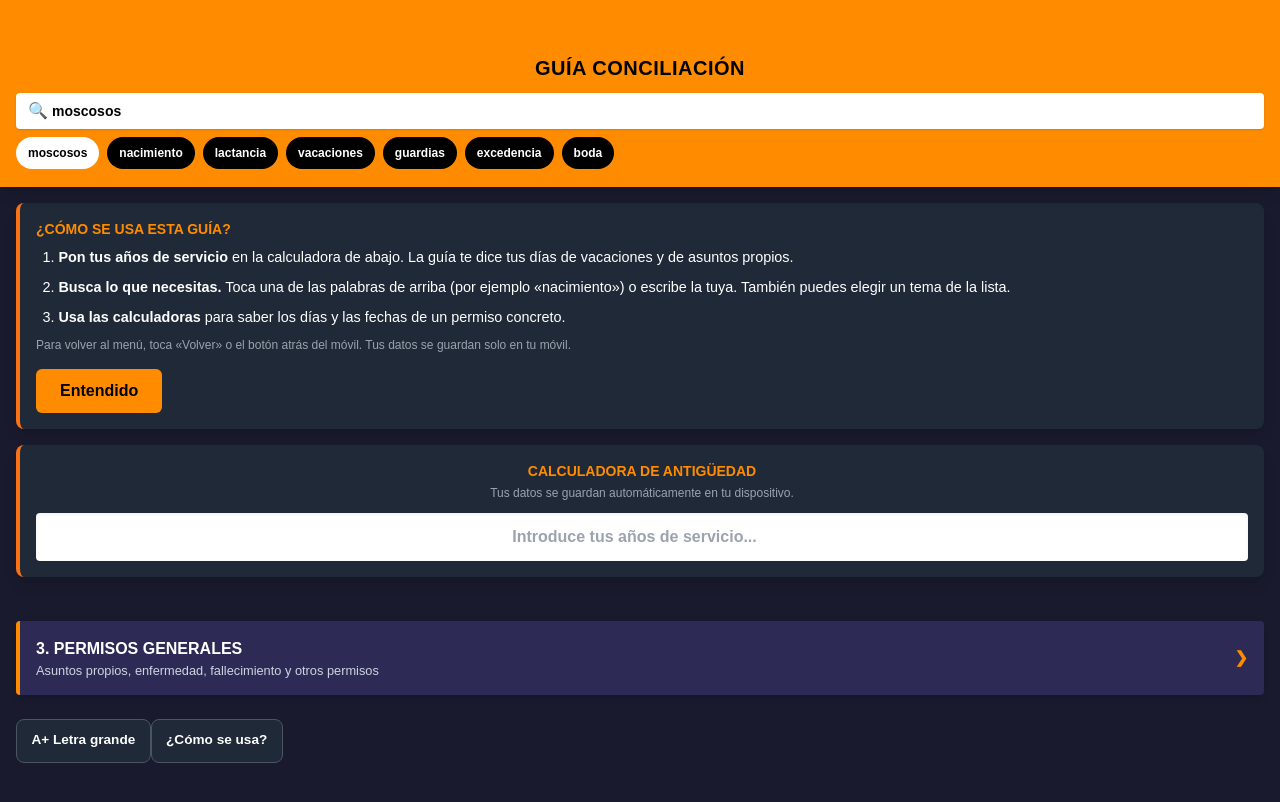
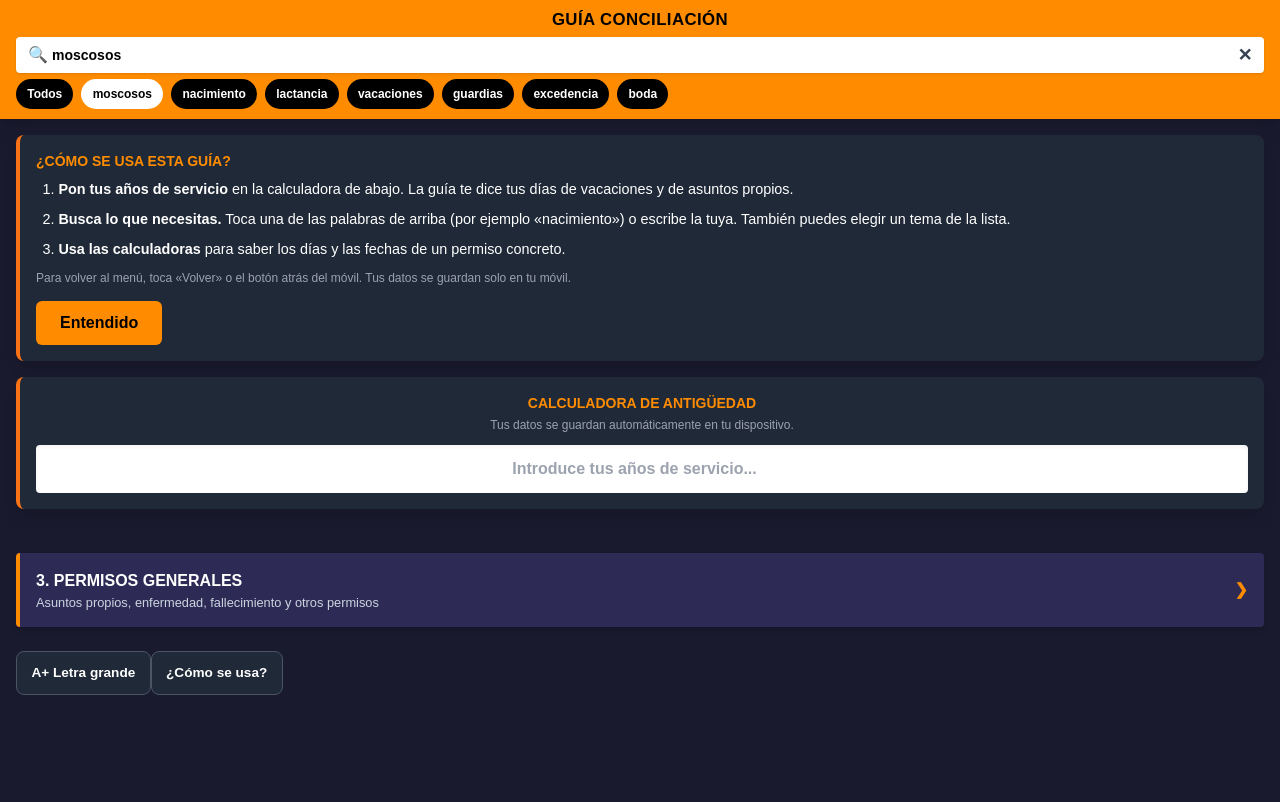
Before and after one commit to kasas1978/app-conciliacion, a plain HTML site: page index.html in a window 1280 px wide. Both pictures are taken after a click on the button "moscosos". Drawn offline with Linux system fonts and the light colour scheme.

Commit message:
Cabecera más pequeña y poder volver a empezar la búsqueda
- La cabecera pasa de 187 a 119 px en el menú y de 116 a 54 px dentro de un tema;
  se respeta la zona segura de los móviles con muesca.
- Botón «Todos» y ✕ en el buscador para quitar la búsqueda.
- El botón atrás del móvil quita la búsqueda antes de salir de la app.
- Se sube la versión de sw.js a v8.

Co-Authored-By: Claude Sonnet 5.5 <noreply@anthropic.com>
Claude-Session: https://claude.ai/code/session_01XeUQEs8jxcvoRzcuJK7ga7

```diff
--- a/index.html
+++ b/index.html
@@ -56,12 +56,21 @@
         .menu-coincidencia { font-size: 0.7rem; color: #cbd5e0; font-weight: normal; text-transform: none; display: block; margin-top: 2px; }
         .menu-sub { display: block; font-weight: 400; text-transform: none; font-size: 0.8rem; color: #cbd5e0; margin-top: 2px; line-height: 1.25; }
         html.letra-grande { font-size: 118%; }
-        .chip-busca { flex-shrink: 0; background: #000; color: #fff; font-weight: 700; font-size: 0.75rem; border-radius: 9999px; padding: 0.3rem 0.75rem; min-height: 32px; }
+        .chip-busca { flex-shrink: 0; background: #000; color: #fff; font-weight: 700; font-size: 0.75rem; border-radius: 9999px; padding: 0.2rem 0.7rem; min-height: 30px; }
         .chip-busca.activo { background: #fff; color: #000; }
         #chipsBusca { display: flex; gap: 0.5rem; overflow-x: auto; padding-bottom: 2px; margin-top: 0.5rem; }
         .btn-herramienta { background: #1f2937; color: #fff; font-weight: 700; font-size: 0.85rem; border: 1px solid #4b5563; border-radius: 0.5rem; padding: 0.6rem 0.9rem; min-height: 44px; }
         .btn-subir { position: fixed; right: 14px; bottom: 16px; z-index: 40; width: 48px; height: 48px; border-radius: 9999px; border: 0; background: #ff8c00; color: #000; font-size: 1.4rem; font-weight: 800; box-shadow: 0 2px 10px rgba(0,0,0,0.5); }
         .btn-subir.hidden { display: none; }
+        /* Cabecera compacta: en móviles con muesca se respeta la zona segura */
+        #cabecera { padding-top: max(0.6rem, calc(env(safe-area-inset-top, 0px) + 0.2rem)); padding-bottom: 0.5rem; }
+        #cabecera > .flex { margin-bottom: 0; }
+        #tituloHeader h1 { font-size: 1.05rem; }
+        #contenedorBuscador { margin-top: 0.4rem; }
+        #buscador { padding-right: 2.4rem; }
+        #chipsBusca { margin-top: 0.4rem; }
+        .btn-limpiar { position: absolute; top: 0; bottom: 0; right: 0; width: 2.4rem; display: flex; align-items: center; justify-content: center; font-size: 1.1rem; font-weight: 800; color: #374151; background: transparent; border: 0; }
+        .btn-limpiar.hidden { display: none; }
         .ayuda-lista { list-style: decimal; padding-left: 1.4rem; margin: 0; font-size: 0.9rem; line-height: 1.4; }
         .ayuda-lista li { margin-bottom: 0.6rem; }
         .ayuda-nota { font-size: 0.75rem; color: #9ca3af; margin: 0.5rem 0 0; }
@@ -86,6 +95,7 @@
         <div class="relative">
         <span class="absolute inset-y-0 left-0 flex items-center pl-3 text-gray-500">🔍</span>
         <input type="text" id="buscador" oninput="filtrarContenido()" placeholder="Buscar (ej: moscosos, guardias, adopción...)" autocomplete="off" class="w-full pl-9 pr-3 py-2 rounded text-black font-bold text-sm shadow focus:outline-none focus:ring-2 focus:ring-orange-600 transition">
+        <button type="button" id="btnLimpiarBusca" class="btn-limpiar hidden" aria-label="Quitar la búsqueda">✕</button>
         </div>
         <div id="chipsBusca" aria-label="Búsquedas rápidas"></div>
     </div>
@@ -1074,8 +1084,15 @@
 
     window.addEventListener('popstate', function (e) {
         const id = e.state && e.state.pantalla;
-        if (id && document.getElementById(id)) mostrarPantalla(id);
-        else mostrarMenu();
+        if (id && document.getElementById(id)) { mostrarPantalla(id); return; }
+        // Si se vuelve a un punto sin búsqueda, se quita la búsqueda (volver a empezar)
+        const campo = document.getElementById('buscador');
+        if (!(e.state && e.state.busqueda) && campo.value !== '') {
+            campo.value = '';
+            filtrarContenido();
+            actualizarChips();
+        }
+        mostrarMenu();
     });
 
     function mostrarPantalla(idPantalla) {
@@ -1653,11 +1670,40 @@
 
     function actualizarChips() {
         const actual = normalizar(document.getElementById('buscador').value.trim());
-        document.querySelectorAll('.chip-busca').forEach(c => c.classList.toggle('activo', normalizar(c.textContent) === actual && actual !== ''));
+        document.querySelectorAll('.chip-busca').forEach(c => {
+            const esTodos = c.classList.contains('chip-todos');
+            c.classList.toggle('activo', esTodos ? actual === '' : (normalizar(c.textContent) === actual && actual !== ''));
+        });
+        document.getElementById('btnLimpiarBusca').classList.toggle('hidden', actual === '');
+    }
+
+    // Al empezar una búsqueda se anota un paso en el historial: así el botón atrás
+    // del móvil la quita antes de salir de la app. Al vaciarla, se retrocede ese paso.
+    function gestionarHistorialBusqueda() {
+        const hay = document.getElementById('buscador').value.trim() !== '';
+        const estado = history.state || {};
+        if (hay && !estado.busqueda && !estado.pantalla) {
+            history.pushState({ pantalla: null, busqueda: true }, '', location.pathname + location.search);
+        } else if (!hay && estado.busqueda) {
+            history.back();
+        }
+    }
+
+    function cambiarBusqueda(texto) {
+        document.getElementById('buscador').value = texto;
+        filtrarContenido();
+        actualizarChips();
+        gestionarHistorialBusqueda();
     }
 
     function iniciarAyuda() {
         const contChips = document.getElementById('chipsBusca');
+        const todos = document.createElement('button');
+        todos.type = 'button';
+        todos.className = 'chip-busca chip-todos activo';
+        todos.textContent = 'Todos';
+        todos.addEventListener('click', function () { cambiarBusqueda(''); });
+        contChips.appendChild(todos);
         BUSQUEDAS_RAPIDAS.forEach(palabra => {
             const b = document.createElement('button');
             b.type = 'button';
@@ -1665,13 +1711,18 @@
             b.textContent = palabra;
             b.addEventListener('click', function () {
                 const campo = document.getElementById('buscador');
-                campo.value = normalizar(campo.value.trim()) === normalizar(palabra) ? '' : palabra;
-                filtrarContenido();
-                actualizarChips();
+                cambiarBusqueda(normalizar(campo.value.trim()) === normalizar(palabra) ? '' : palabra);
             });
             contChips.appendChild(b);
         });
-        document.getElementById('buscador').addEventListener('input', actualizarChips);
+        document.getElementById('buscador').addEventListener('input', function () {
+            actualizarChips();
+            gestionarHistorialBusqueda();
+        });
+        document.getElementById('btnLimpiarBusca').addEventListener('click', function () {
+            cambiarBusqueda('');
+            document.getElementById('buscador').focus();
+        });
 
         mostrarAyuda(leerAlmacen(CLAVE_AYUDA) !== '1');
         document.getElementById('btnAyudaOk').addEventListener('click', function () {
--- a/sw.js
+++ b/sw.js
@@ -1,6 +1,6 @@
 // Service worker: guarda la app en el móvil para que funcione sin cobertura.
 // Cuando cambies el contenido, sube el número de versión para que los móviles se actualicen.
-const VERSION = 'conciliacion-aj-v7';
+const VERSION = 'conciliacion-aj-v8';
 const ARCHIVOS = ['./', './index.html', './manifest.webmanifest', './icon-192.png', './icon-512.png', './icon-maskable-512.png', './apple-touch-icon.png'];
 
 self.addEventListener('install', e => {
```
